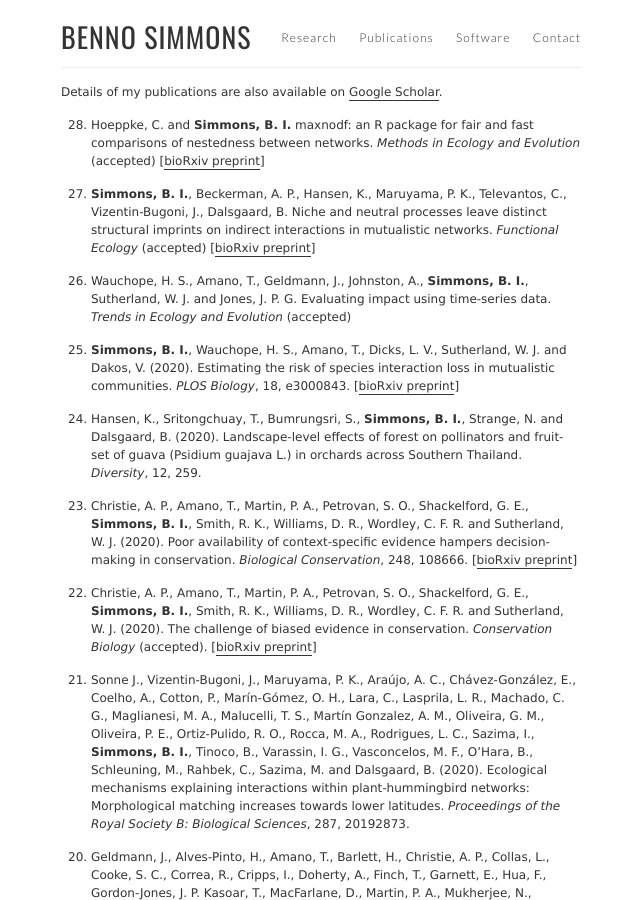
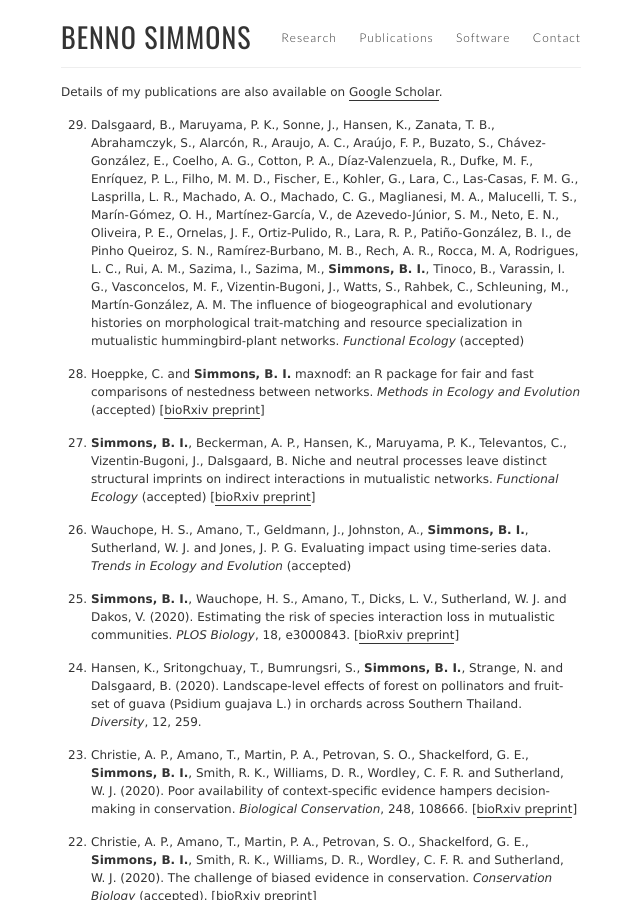
Before and after one commit to SimmonsBI/SimmonsBI.github.io, a Jekyll site: the page built from publications.md, in a window 1280 px wide and 900 px high. Shown: the whole window, without its empty margins (319-959 px from the left). Built offline with Jekyll 4.4.1, drawn with Linux system fonts in a browser that asks for light colours.

Commit message:
Update publications.md

```diff
--- a/publications.md
+++ b/publications.md
@@ -17,6 +17,8 @@ I currently have no unpublished preprints.--->
 <!---### PEER-REVIEWED JOURNAL ARTICLES--->
 
 {: reversed="reversed"}
+
+29. Dalsgaard, B., Maruyama, P. K., Sonne, J., Hansen, K., Zanata, T. B., Abrahamczyk, S., Alarcón, R., Araujo, A. C., Araújo, F. P., Buzato, S., Chávez-González, E., Coelho, A. G., Cotton, P. A., Díaz-Valenzuela, R., Dufke, M. F., Enríquez, P. L., Filho, M. M. D., Fischer, E., Kohler, G., Lara, C., Las-Casas, F. M. G., Lasprilla, L. R., Machado, A. O., Machado, C. G., Maglianesi, M. A., Malucelli, T. S., Marín-Gómez, O. H., Martínez-García, V., de Azevedo-Júnior, S. M., Neto, E. N., Oliveira, P. E., Ornelas, J. F., Ortiz-Pulido, R., Lara, R. P., Patiño-González, B. I., de Pinho Queiroz, S. N., Ramírez-Burbano, M. B., Rech, A. R., Rocca, M. A, Rodrigues, L. C., Rui, A. M., Sazima, I., Sazima, M., **Simmons, B. I.**, Tinoco, B., Varassin, I. G., Vasconcelos, M. F., Vizentin-Bugoni, J., Watts, S., Rahbek, C., Schleuning, M., Martín-González, A. M. The influence of biogeographical and evolutionary histories on morphological trait-matching and resource specialization in mutualistic hummingbird-plant networks. _Functional Ecology_ (accepted)
 
 28. Hoeppke, C. and **Simmons, B. I.** maxnodf: an R package for fair and fast comparisons of nestedness between networks. _Methods in Ecology and Evolution_ (accepted) [[bioRxiv preprint](https://doi.org/10.1101/2020.03.20.000612)]
 
```
